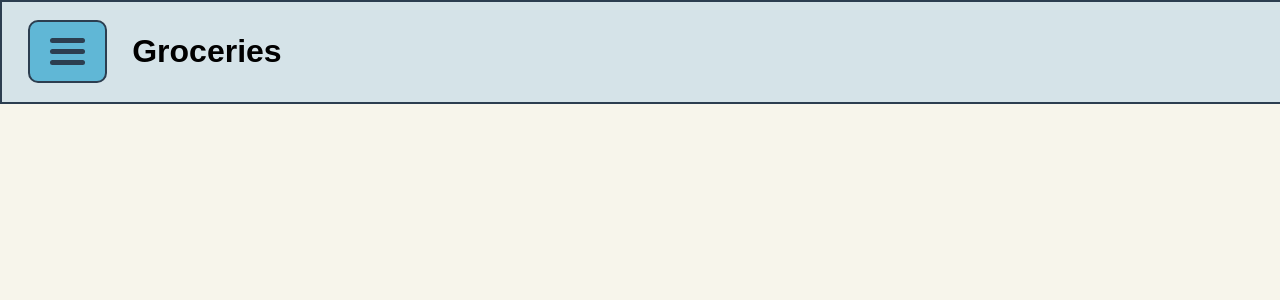
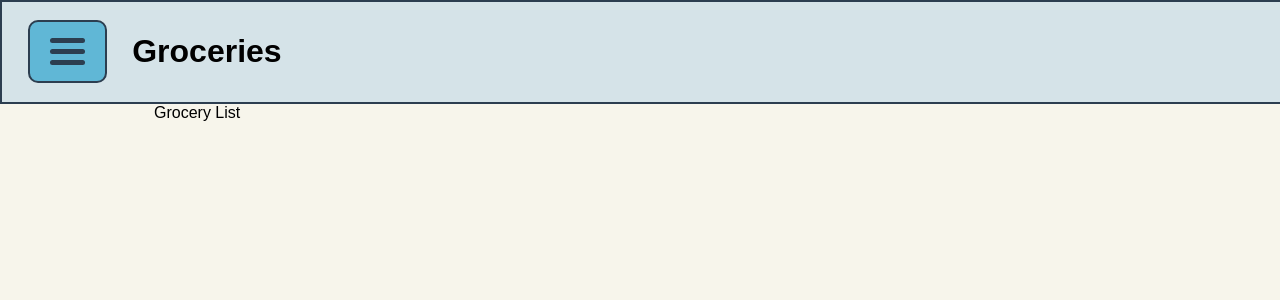
Before and after one commit to ramon-west-software/groceries-react-client, a React (Vite) app: page /home in a window 1280 px wide. Shown: the top 300 px of the page. Built offline with nearby package versions, Linux system fonts and the light colour scheme.

Commit message:
Add Grocery List

```diff
--- a/src/components/Home.tsx
+++ b/src/components/Home.tsx
@@ -35,24 +35,33 @@ const Home: React.FC<HomeProps> = ({ token }) => {
   const [selectedGroceryItem, setSelectedGroceryItem] =
     useState<GroceryItem | null>(null);
 
-
   // Event handlers
   const toggleSidebar = () => {
     setIsSidebarOpen(!isSidebarOpen);
   };
 
   const handleViewSelect = (view: string) => {
+    // set header title
+    if (view != selectedView ){
       setSelectedView(view);
+    } else {
+      setSelectedView("Groceries")
+    }
 
     const foundStorageArea = data.storageAreas.find(
       (storageArea) => storageArea.name === view
     );
 
+    if (foundStorageArea != selectedArea) {
       setSelectedArea(
         foundStorageArea && foundStorageArea.id != -1
           ? foundStorageArea
           : defaultStorageArea
       );
+    } else {
+      setSelectedArea(defaultStorageArea);
+    }
+
   };
 
   const handleAddGroceryItemClick = () => {
@@ -134,20 +143,25 @@ const Home: React.FC<HomeProps> = ({ token }) => {
             </div>
           </div>
         </div>
+        {selectedArea.id != -1 && (
           <div className={`main-content ${isSidebarOpen ? "show" : ""}`}>
             <div className="main-card-container">
               {selectedArea.id != -1 && (
                 <Content
                   storageArea={
-                  selectedArea !== undefined ? selectedArea : defaultStorageArea
+                    selectedArea !== undefined
+                      ? selectedArea
+                      : defaultStorageArea
                   }
                   handleGroceryItemClick={handleGroceryItemClick}
                 />
               )}
             </div>
           </div>
+        )}
+
+        {showCreateItem && (
           <div className="create-item-container">
-          {showCreateItem && (
             <CreateItems
               authToken={token || ""}
               userId={data.id.toString()}
@@ -166,8 +180,9 @@ const Home: React.FC<HomeProps> = ({ token }) => {
               }}
               onCancel={handleCancelCreateItem}
             />
+          </div>
         )}
-        </div>
+        {!showCreateItem && <div>Grocery List</div>}
       </div>
     </>
   );
```
Lines whose indentation alone changed are shown as unchanged.
